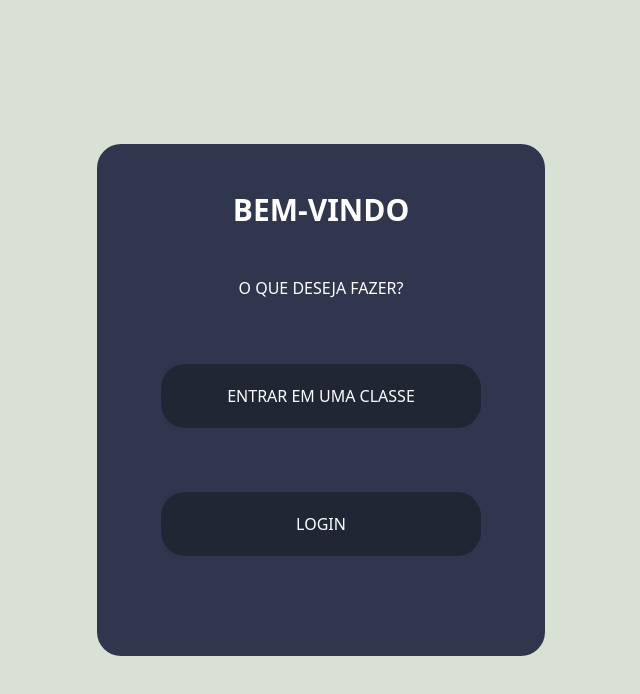
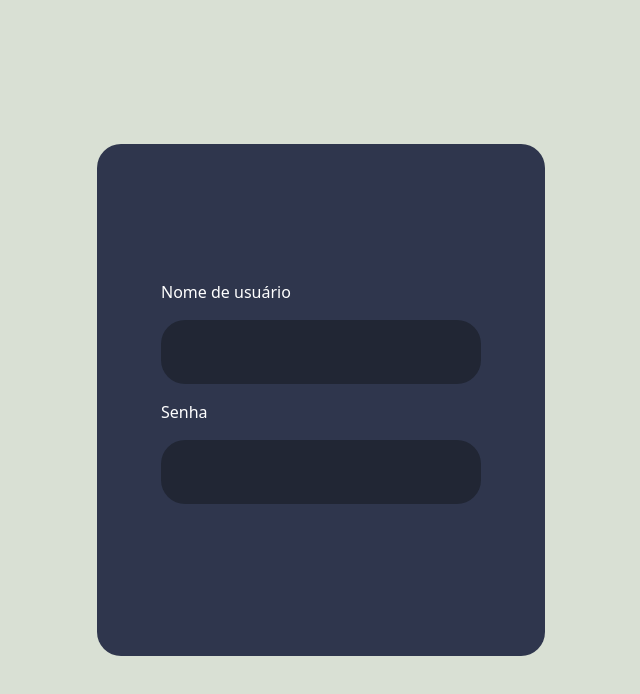
Before and after one commit to lsgonc/educlicker, a Next.js app: page /login in a window 1280 px wide. Shown: the top 694 px of the page, without its empty margins (319-959 px from the left). Built offline with nearby package versions, Linux system fonts and the light colour scheme.

Commit message:
Nova pagina Login

```diff
--- /dev/null
+++ b/app/entrada/page.tsx
@@ -0,0 +1,18 @@
+import Button from "@/components/Button";
+
+
+export default function Home() {
+  return (
+   <main className="w-full min-w-screen h-full min-h-screen bg-[#D9E0D4] flex justify-center items-center">
+    <div className="bg-[#2F364D] w-[28rem] h-[32rem] rounded-3xl flex flex-col justify-start items-center gap-8">
+      <h1 className="text-white mt-12 text-3xl font-semibold">BEM-VINDO</h1>
+
+      <p className="text-white my-4">O QUE DESEJA FAZER?</p>
+
+      <Button text="ENTRAR EM UMA SALA"/>
+      <Button text="LOGIN"/>
+
+    </div>
+   </main>
+  );
+}
--- a/app/login/page.tsx
+++ b/app/login/page.tsx
@@ -1,22 +1,20 @@
-import Image from "next/image";
+import Button from "@/components/Button";
 
-export default function Home() {
-  return (
-   <main className="w-full min-w-screen h-full min-h-screen bg-[#D9E0D4] flex justify-center items-center">
-    <div className="bg-[#2F364D] w-[28rem] h-[32rem] rounded-3xl flex flex-col justify-start items-center gap-8">
-      <h1 className="text-white mt-12 text-3xl font-semibold">BEM-VINDO</h1>
+export default function Login() {
+    return (
+        <main className="w-full min-w-screen h-full min-h-screen bg-[#D9E0D4] flex justify-center items-center">
+            <div className="bg-[#2F364D] w-[28rem] h-[32rem] rounded-3xl flex flex-col justify-center items-center ">
 
-      <p className="text-white my-4">O QUE DESEJA FAZER?</p>
+                <label htmlFor="usuario" className="flex flex-col justify-center items-start text-white">
+                    Nome de usuário
+                    <Button nome="usuario" text="" tipo_input="text" color="bg-[#D9E0D4]" valor=""/>
+                </label>
+                <label htmlFor="senha" className="flex flex-col justify-center items-start text-white">
+                    Senha
+                    <Button nome="senha" text="" tipo_input="text" color="bg-[#D9E0D4]" valor=""/>
+                </label>
 
-      <button className="bg-[#212634] my-4 w-80 h-16 rounded-3xl">
-        <h1 className="text-white">ENTRAR EM UMA CLASSE</h1>
-      </button>
-
-      <button className="bg-[#212634] my-4 w-80 h-16 rounded-3xl">
-        <h1 className="text-white">LOGIN</h1>
-      </button>
-
-    </div>
-   </main>
-  );
+            </div>
+        </main>
+    );
 }
--- a/components/Button.tsx
+++ b/components/Button.tsx
@@ -1,10 +1,11 @@
-export default function Button(props)
+export default function Button(props: {text: string})
 {
     return(
-        <button>
-            <div className="bg-bg_default px-10 py-4 rounded-md text-white">
-            <p>{props.button_text}</p>
-            </div>
-        </button>
+      <button className="bg-[#212634] my-4 w-80 h-16 rounded-3xl">
+        <h1 className="text-white">{props.text}</h1>
+      </button>
     );
 }
+/*
+Botão à ser
+*/
--- a/components/Navbar.tsx
+++ b/components/Navbar.tsx
@@ -16,3 +16,7 @@ export default function Navbar()
         </>
     );
 }
+/*
+<input type={props.tipo_input} className={`${props.color} my-4 w-80 h-16 rounded-3xl text-center text-white`} placeholder={props.text} value={props.valor} />
+    );
+*/
--- a/components/Wrapper.tsx
+++ b/components/Wrapper.tsx
@@ -8,7 +8,7 @@ type props = {
 export default function Wrapper(props: { text: string; button_text: string; }) {
     return (
         <>
-        <div className="flex md:mx-40 bg-comp_default rounded-md my-20 py-8 flex justify-between items-center px-10 sm:px-20">
+        <div className="flex md:mx-40 bg-comp_default rounded-md my-20 py-8 justify-between items-center px-10 sm:px-20">
             <h2 className="font-bold">{props.text}</h2>
             <button className="relative flex h-[50px] w-40 items-center rounded-md justify-center overflow-hidden bg-bg_default text-white shadow transition-all before:absolute before:h-0 before:w-0 before:rounded-full before:bg-bg_dark before:duration-500 before:ease-out hover:shadow-bg_dark hover:before:h-56 hover:before:w-56">
             <span className="relative z-10">{props.button_text}</span>
```
